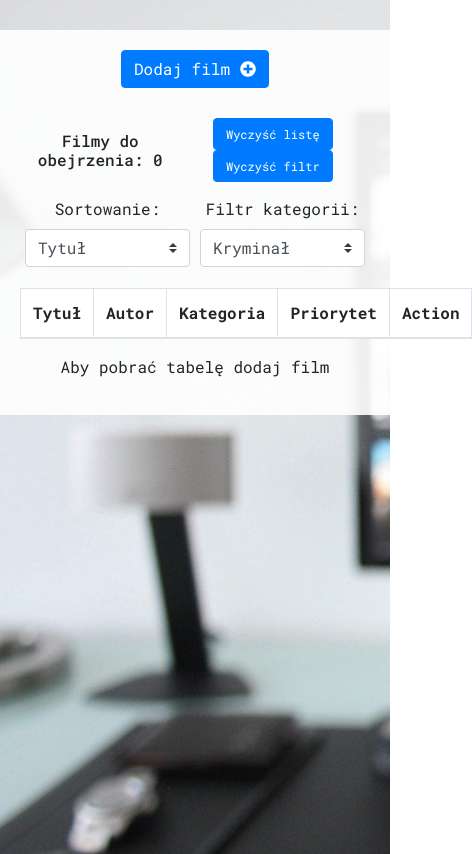
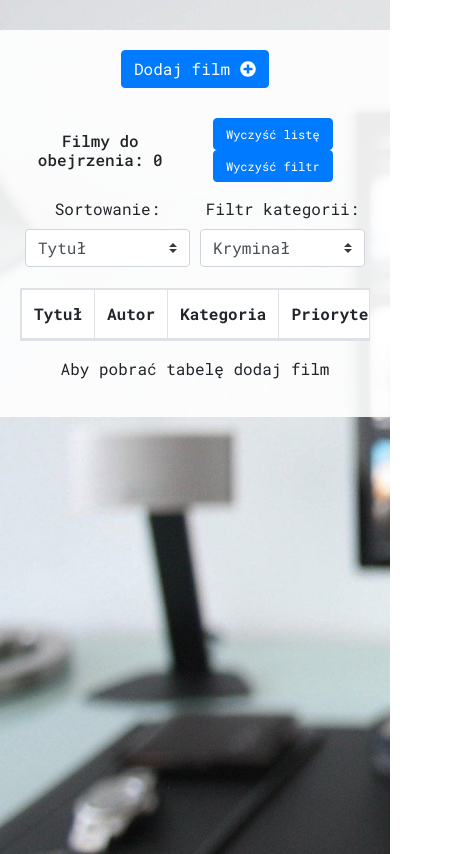
Before and after one commit to Pawel-dev5/app-todo, a React (Create React App) app: page / in a window 390 px wide. Shown: the top 854 px of the page, 472 px wide, since content can reach past the window. Built offline with nearby package versions, Linux system fonts and the light colour scheme.

Commit message:
Mobile table scroll overflow

```diff
--- a/src/App.css
+++ b/src/App.css
@@ -97,6 +97,8 @@
 .table {
   background-color: white;
   overflow: scroll;
+  display: flow-root;
+  flex-direction: column;
 }
 .icon-edit{
   margin-right: 10px;
--- a/src/Components/FilmList.js
+++ b/src/Components/FilmList.js
@@ -53,6 +53,8 @@ export default function FilmList(props) {
         const doc = new jsPDF(orientation, unit, size);
 
         doc.setFontSize(15);
+        doc.setLanguage("pl-Pl")
+
 
         const title = "Lista filmów do obejrzenia";
         const headers = [["Tytul", "Autor", "Kategoria", "Priorytet"]];
@@ -170,12 +172,12 @@ export default function FilmList(props) {
                     </Table>
                     {sumData.length !== 0 ? (
                         <>
-                            {/* <CSVLink data={data[0]} headers={headers2} filename={"Lista filmów.csv"} separator={';'}>
+                            <CSVLink data={data[0]} headers={headers2} filename={"Lista filmów.csv"} separator={';'}>
                                 <Button>
                                     Pobierz CSV
                                     <FontAwesomeIcon className="download-icon" icon={faFileCsv} />
                                 </Button>
-                            </CSVLink> */}
+                            </CSVLink>
                             <Button className="pdf-button" onClick={() => exportPDF()}>
                                 Generuj PDF
                                 <FontAwesomeIcon className="download-icon" icon={faFilePdf} />
```
Also changed, not shown: src/App.js (line endings or trailing spaces), 1 other file (tests, documents, lock files or other folders).
